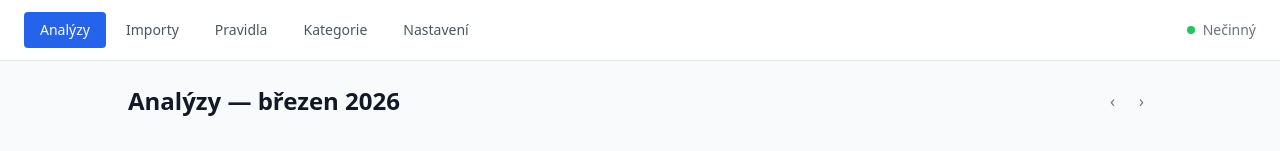
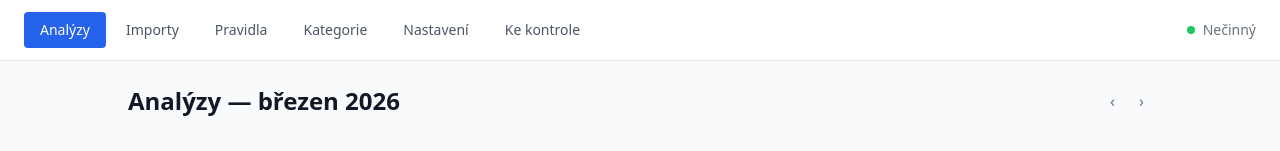
Before and after one commit to onpaj/final, a React (Vite) app in the folder frontend/: page / in a window 1280 px wide. Shown: the top 151 px of the page. Built offline with nearby package versions, Linux system fonts and the light colour scheme; no server answers.

Commit message:
feat: add /review route and nav link with needs-review count badge

```diff
--- a/frontend/src/App.tsx
+++ b/frontend/src/App.tsx
@@ -3,6 +3,7 @@ import { BrowserRouter, Route, Routes } from "react-router-dom";
 import NavBar from "./components/NavBar";
 import AnalyticsPage from "./pages/Analytics";
 import ImportsPage from "./pages/Imports";
+import ReviewPage from "./pages/Review";
 import RulesPage from "./pages/Rules";
 import SettingsPage from "./pages/Settings";
 import CategoriesPage from "./pages/Categories";
@@ -21,6 +22,7 @@ export default function App() {
               <Routes>
                 <Route path="/" element={<AnalyticsPage />} />
                 <Route path="/imports" element={<ImportsPage />} />
+                <Route path="/review" element={<ReviewPage />} />
                 <Route path="/rules" element={<RulesPage />} />
                 <Route path="/categories" element={<CategoriesPage />} />
                 <Route path="/settings" element={<SettingsPage />} />
--- a/frontend/src/components/NavBar.tsx
+++ b/frontend/src/components/NavBar.tsx
@@ -1,11 +1,20 @@
 import { NavLink } from "react-router-dom";
 import { useTranslation } from "react-i18next";
+import { useQuery } from "@tanstack/react-query";
 import ProcessingStatus from "./ProcessingStatus";
 import { useDataFreshness } from "../context/DataFreshness";
+import { listTransactions } from "../api/transactions";
 
 export default function NavBar() {
   const { markStale } = useDataFreshness();
   const { t } = useTranslation();
+
+  const { data: reviewTxs = [] } = useQuery({
+    queryKey: ["transactions", "needs_review"],
+    queryFn: () => listTransactions({ needs_review: true, limit: 500 }),
+    staleTime: 30_000,
+  });
+  const reviewCount = reviewTxs.length;
 
   const links = [
     { to: "/", label: t("nav.analytics") },
@@ -30,6 +39,20 @@ export default function NavBar() {
           {l.label}
         </NavLink>
       ))}
+      <NavLink
+        to="/review"
+        className={({ isActive }) =>
+          `flex items-center gap-2 px-4 py-2 rounded text-sm font-medium transition-colors ` +
+          (isActive ? "bg-blue-600 text-white" : "text-gray-600 hover:bg-gray-100")
+        }
+      >
+        {t("nav.review")}
+        {reviewCount > 0 && (
+          <span className="inline-flex items-center justify-center min-w-[1.25rem] h-5 px-1 rounded-full text-xs font-bold bg-red-500 text-white">
+            {reviewCount}
+          </span>
+        )}
+      </NavLink>
       <div className="ml-auto">
         <ProcessingStatus onJobCompleted={markStale} />
       </div>
```
